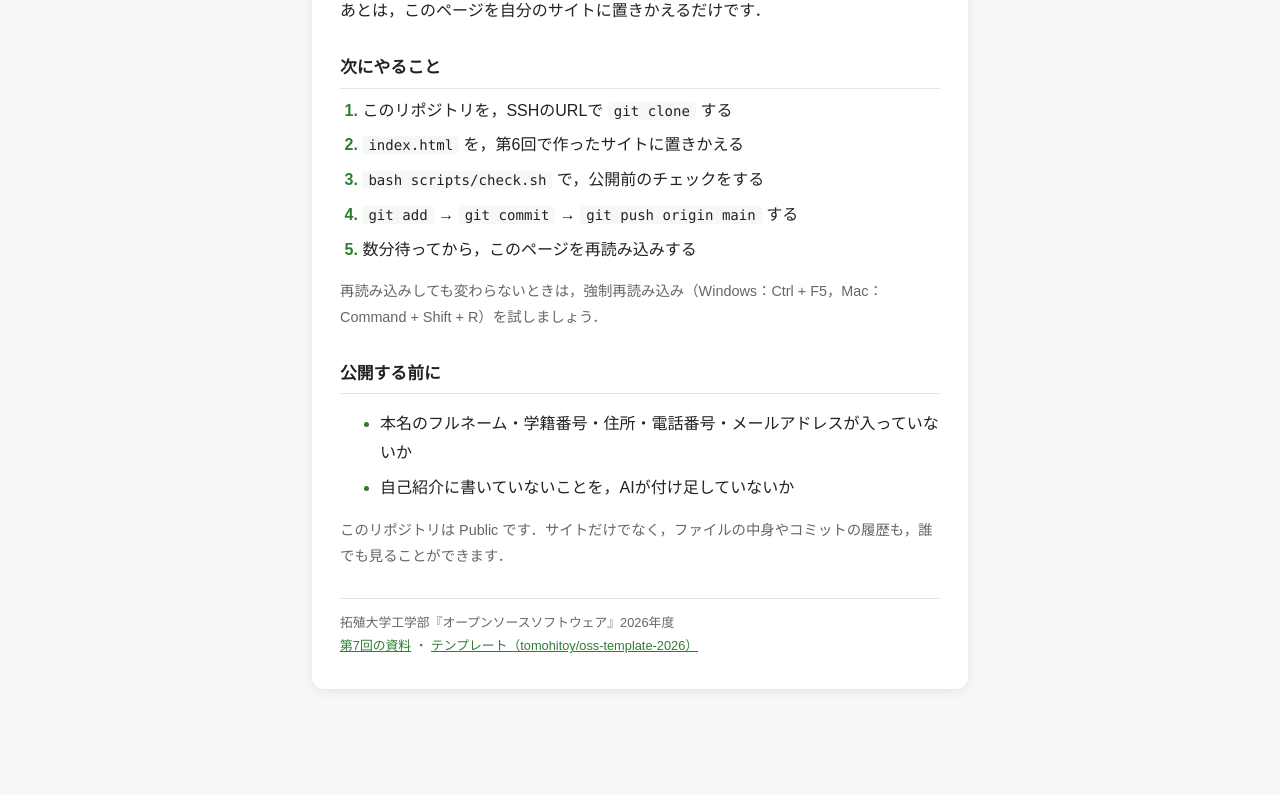
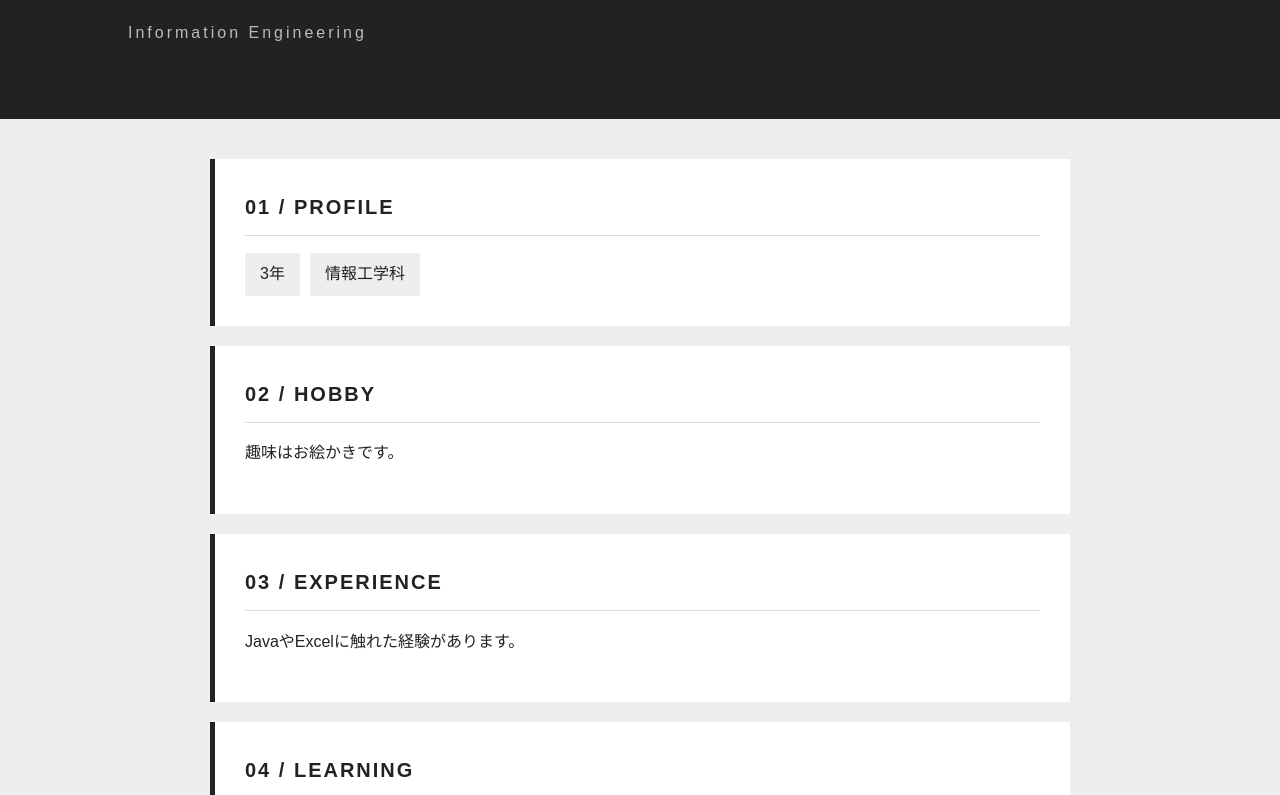
Before and after one commit to G485142024/G485142024.github.io, a plain HTML site: page index.html in a window 1280 px wide. Shown: the part 188-983 px from the top of the page. Before the commit the page ends 901 px from the top, so only its background shows below. Drawn offline with Linux system fonts and the light colour scheme.

Commit message:
feat: 第6回のサイトを公開する

```diff
--- a/index.html
+++ b/index.html
@@ -1,162 +1,143 @@
 <!DOCTYPE html>
-<!-- oss-template-2026:placeholder （この目印で，scripts/check.sh が「準備中」のページかどうかを見分けます） -->
-<!--
-  テンプレートの「準備中」のページです．
-  このページが https://ユーザー名.github.io/ に表示されたら，GitHub Pages の設定は成功です．
-  第7回の実習4で，このファイルを第6回で作った index.html に置きかえます．
--->
 <html lang="ja">
 <head>
   <meta charset="UTF-8">
-  <meta name="viewport" content="width=device-width, initial-scale=1">
-  <title>準備中</title>
+  <meta name="viewport" content="width=device-width, initial-scale=1.0">
+  <title>yaaaa | Portfolio</title>
+
   <style>
-    /* ===== 色の設定 ===== */
-    :root {
-      --main-color: #2e7d32;  /* メインの色（見出し・番号） */
-      --bg-color: #f5f8f5;    /* ページの背景の色 */
-      --card-color: #ffffff;  /* カードの背景の色 */
-      --text-color: #222222;  /* 文字の色 */
-      --sub-color: #666666;   /* 補足の文字の色 */
-      --line-color: #dfe6df;  /* 区切り線の色 */
+    /* ページ全体の基本設定 */
+    * {
+      box-sizing: border-box;
     }
 
-    /* パソコンやスマートフォンがダークモードのときの色 */
-    @media (prefers-color-scheme: dark) {
-      :root {
-        --main-color: #81c784;
-        --bg-color: #121512;
-        --card-color: #1e231e;
-        --text-color: #e8ece8;
-        --sub-color: #a0a8a0;
-        --line-color: #2f362f;
-      }
+    body {
+      margin: 0;
+      background-color: #eeeeee;
+      color: #222222;
+      font-family: sans-serif;
+      line-height: 1.8;
     }
 
-    /* ページ全体：カードを画面のまんなかに置く */
-    body {
-      margin: 0;
-      min-height: 100vh;
-      display: flex;
-      align-items: center;
-      justify-content: center;
-      padding: 24px 16px;
-      box-sizing: border-box;
-      font-family: "Hiragino Sans", "Yu Gothic", "Meiryo", sans-serif;
-      line-height: 1.8;
-      color: var(--text-color);
-      background: var(--bg-color);
+    /* ページ上部のタイトル部分 */
+    header {
+      background-color: #222222;
+      color: white;
+      padding: 55px 10%;
     }
 
-    /* まんなかのカード */
-    main {
-      width: 100%;
-      max-width: 600px;
-      padding: 32px 28px;
-      background: var(--card-color);
-      border-top: 6px solid var(--main-color);
-      border-radius: 12px;
-      box-shadow: 0 2px 12px rgba(0, 0, 0, 0.08);
+    header p {
+      color: #bbbbbb;
+      letter-spacing: 3px;
     }
 
-    h1 {
-      margin: 0 0 4px;
-      font-size: clamp(1.3rem, 6vw, 1.6rem);  /* スマートフォンでは少し小さくする */
-      line-height: 1.4;
-      color: var(--main-color);
+    header h1 {
+      font-size: 42px;
+      margin: 10px 0;
     }
 
-    h2 {
-      margin: 28px 0 8px;
-      padding-bottom: 4px;
-      font-size: 1.05rem;
-      border-bottom: 1px solid var(--line-color);
+    /* メインコンテンツの配置 */
+    main {
+      max-width: 900px;
+      margin: 40px auto;
+      padding: 0 20px;
     }
 
-    /* 「設定は成功」のバッジ */
-    .badge {
-      display: inline-block;
-      margin: 8px 0 0;
-      padding: 2px 12px;
-      font-size: 0.9rem;
-      font-weight: bold;
-      color: var(--card-color);
-      background: var(--main-color);
-      border-radius: 999px;
+    /* 各紹介項目のデザイン */
+    section {
+      background-color: white;
+      margin-bottom: 20px;
+      padding: 30px;
+      border-left: 5px solid #222222;
     }
 
-    /* 「次にやること」の番号つきリスト */
-    ol {
-      margin: 0;
-      padding-left: 1.4em;
-    }
-    li {
-      margin-bottom: 6px;
-    }
-    li::marker {
-      font-weight: bold;
-      color: var(--main-color);
+    section h2 {
+      margin-top: 0;
+      font-size: 20px;
+      letter-spacing: 2px;
+      border-bottom: 1px solid #dddddd;
+      padding-bottom: 10px;
     }
 
-    /* コマンドの見た目 */
-    code {
-      padding: 1px 6px;
-      font-family: "SFMono-Regular", Consolas, monospace;
-      font-size: 0.88em;
-      background: var(--bg-color);
-      border-radius: 4px;
-      white-space: nowrap;  /* コマンドの途中で折り返さない */
+    /* 基本情報を横並びにする */
+    .info {
+      display: flex;
+      flex-wrap: wrap;
+      gap: 10px;
     }
 
-    /* 補足の小さな文字 */
-    .sub {
-      font-size: 0.9rem;
-      color: var(--sub-color);
+    .info span {
+      background-color: #eeeeee;
+      padding: 7px 15px;
     }
 
-    /* いちばん下の小さな文字 */
+    /* ページ下部のデザイン */
     footer {
-      margin-top: 28px;
-      padding-top: 12px;
-      font-size: 0.8rem;
-      color: var(--sub-color);
-      border-top: 1px solid var(--line-color);
+      background-color: #222222;
+      color: white;
+      text-align: center;
+      padding: 25px;
     }
-    a {
-      color: var(--main-color);
+
+    /* スマートフォン向けの表示設定 */
+    @media (max-width: 600px) {
+      header {
+        padding: 40px 25px;
+      }
+
+      header h1 {
+        font-size: 30px;
+      }
+
+      section {
+        padding: 22px;
+      }
     }
   </style>
 </head>
+
 <body>
+  <!-- サイトのタイトル -->
+  <header>
+    <p>MY PORTFOLIO</p>
+    <h1>yaaaa</h1>
+    <p>Information Engineering</p>
+  </header>
+
+  <!-- 自己紹介の内容 -->
   <main>
-    <h1>このサイトは準備中です</h1>
-    <p class="badge">GitHub Pages の設定 OK</p>
-    <p>このページが表示されていれば，あなたのリポジトリは正しく公開されています．
-      あとは，このページを自分のサイトに置きかえるだけです．</p>
+    <section>
+      <h2>01 / PROFILE</h2>
+      <div class="info">
+        <span>3年</span>
+        <span>情報工学科</span>
+      </div>
+    </section>
 
-    <h2>次にやること</h2>
-    <ol>
-      <li>このリポジトリを，SSHのURLで <code>git clone</code> する</li>
-      <li><code>index.html</code> を，第6回で作ったサイトに置きかえる</li>
-      <li><code>bash scripts/check.sh</code> で，公開前のチェックをする</li>
-      <li><code>git add</code> → <code>git commit</code> → <code>git push origin main</code> する</li>
-      <li>数分待ってから，このページを再読み込みする</li>
-    </ol>
-    <p class="sub">再読み込みしても変わらないときは，強制再読み込み（Windows：Ctrl + F5，Mac：Command + Shift + R）を試しましょう．</p>
+    <section>
+      <h2>02 / HOBBY</h2>
+      <p>趣味はお絵かきです。</p>
+    </section>
 
-    <h2>公開する前に</h2>
-    <ul>
-      <li>本名のフルネーム・学籍番号・住所・電話番号・メールアドレスが入っていないか</li>
-      <li>自己紹介に書いていないことを，AIが付け足していないか</li>
-    </ul>
-    <p class="sub">このリポジトリは Public です．サイトだけでなく，ファイルの中身やコミットの履歴も，誰でも見ることができます．</p>
+    <section>
+      <h2>03 / EXPERIENCE</h2>
+      <p>JavaやExcelに触れた経験があります。</p>
+    </section>
 
-    <footer>
-      拓殖大学工学部『オープンソースソフトウェア』2026年度<br>
-      <a href="https://github.com/tomohitoy/oss-practice-2026/blob/main-07/chap07/README.md">第7回の資料</a>
-      ・
-      <a href="https://github.com/tomohitoy/oss-template-2026">テンプレート（tomohitoy/oss-template-2026）</a>
-    </footer>
+    <section>
+      <h2>04 / LEARNING</h2>
+      <p>この授業ではGitHubの使い方を学びたいです。</p>
+    </section>
+
+    <section>
+      <h2>05 / MESSAGE</h2>
+      <p>こんばんは。</p>
+    </section>
   </main>
+
+  <!-- ページの終わり -->
+  <footer>
+    <p>MY PORTFOLIO / yaaaa</p>
+  </footer>
 </body>
 </html>
```
